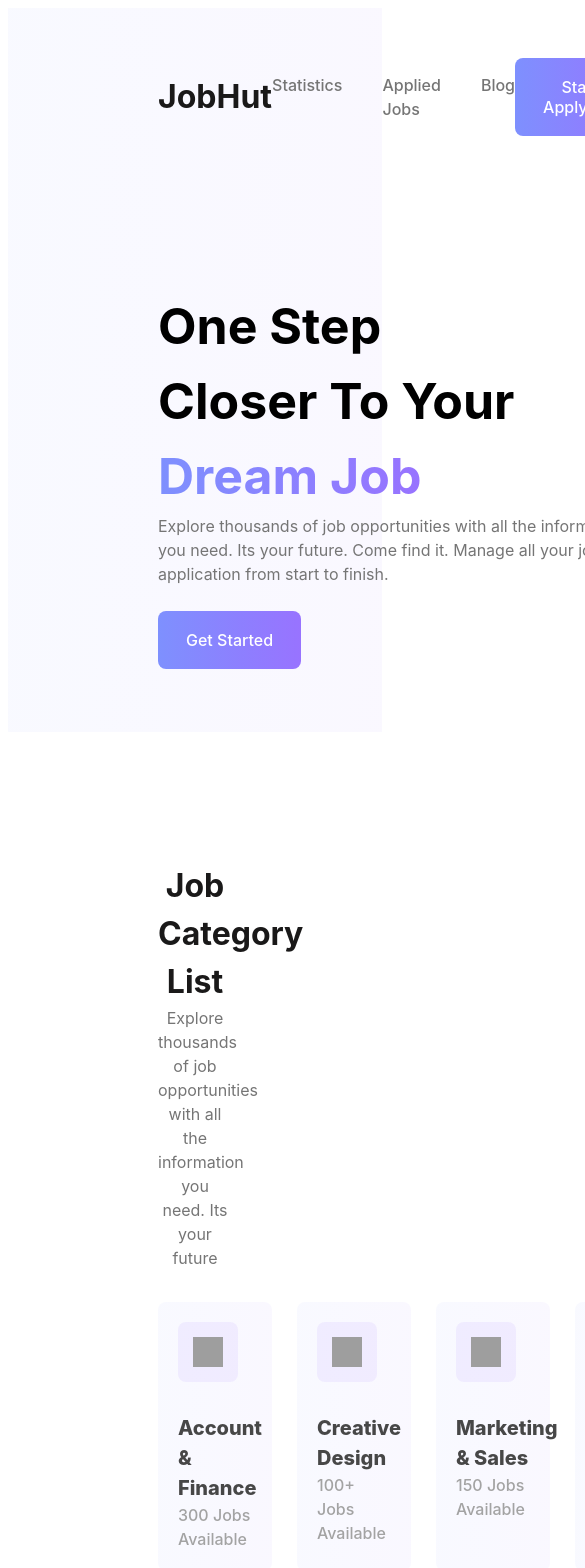
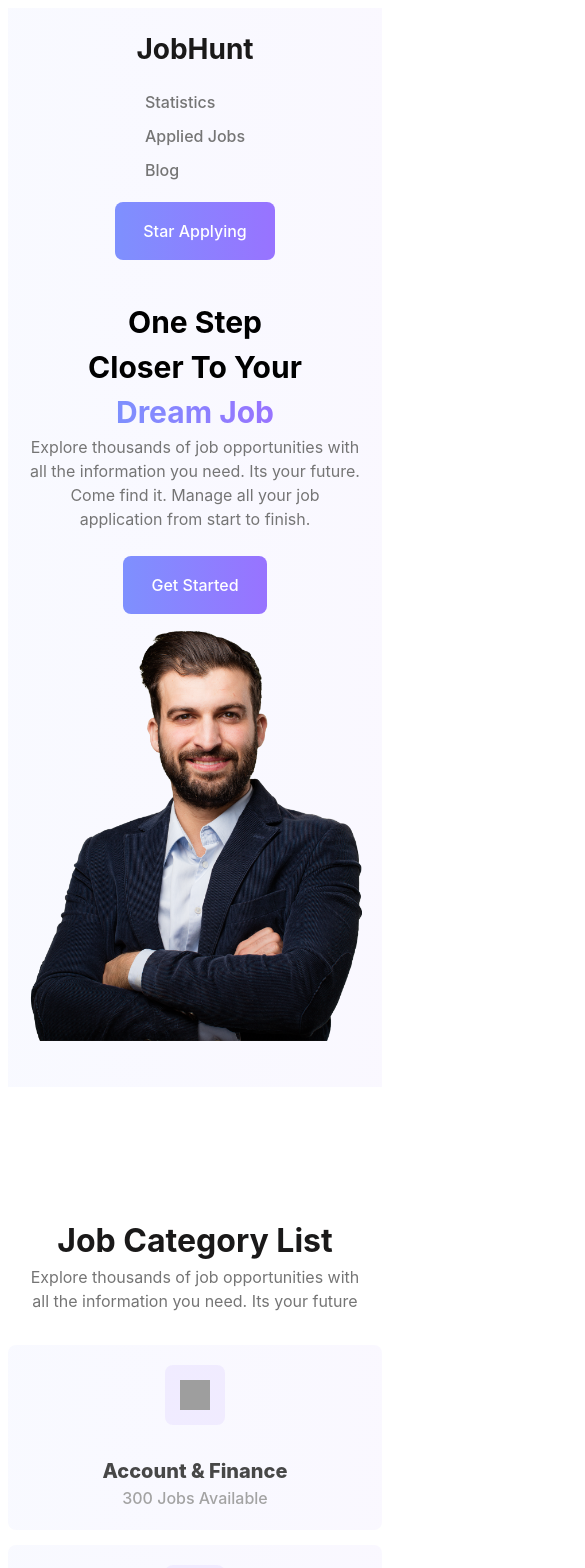
Before and after one commit to Rafiulsam/job-hunt-react, a React (Vite) app: page / in a window 390 px wide. Shown: the top 1568 px of the page, 585 px wide, since content can reach past the window. Built offline with nearby package versions, Linux system fonts and the light colour scheme; grey boxes are pictures that could not be loaded.

Commit message:
made responsive

```diff
--- a/src/components/AppliedItem/AppliedItem.css
+++ b/src/components/AppliedItem/AppliedItem.css
@@ -6,10 +6,12 @@
     display: flex;
     justify-content: space-between;
     align-items: center;
+    height: 240px;
 }
 .item img{
     border-radius: 8px;
     padding: 90px 47px;
     background-color: rgba(128, 128, 128, 0.13);
     width: 145px;
+    height: 60px;
 }
--- a/src/components/Banner/Banner.css
+++ b/src/components/Banner/Banner.css
@@ -27,3 +27,37 @@
     -webkit-background-clip: text;
     -webkit-text-fill-color: transparent;
 }
+/* Media Query for medium devices */
+@media only screen and (max-width: 768px) {
+    .banner {
+        padding: 30px;
+        flex-direction: column;
+        align-items: center;
+        text-align: center;
+    }
+
+    .banner img {
+        height: auto;
+        max-width: 100%;
+        margin-bottom: 20px;
+    }
+
+    .banner-text {
+        font-size: 40px;
+    }
+
+    .banner-details {
+        width: 100%;
+    }
+}
+
+/* Media Query for small devices */
+@media only screen and (max-width: 480px) {
+    .banner {
+        padding: 20px;
+    }
+
+    .banner-text {
+        font-size: 30px;
+    }
+}
--- a/src/components/CategoryList/CategoryList.css
+++ b/src/components/CategoryList/CategoryList.css
@@ -1,20 +1,49 @@
-.categories{
+.categories {
     margin-top: 130px;
     padding: 0 150px;
     margin-left: auto;
     margin-right: auto;
     text-align: center;
 }
-.categories-title{
+
+.categories-title {
     color: #1A1919;
 }
-.categories-details{
+
+.categories-details {
     color: #757575;
 }
-.categories-container{
+
+.categories-container {
     margin-top: 32px;
     display: flex;
     justify-content: space-between;
     gap: 25px;
     text-align: start;
 }
+/* Media Query for medium devices */
+@media only screen and (max-width: 768px) {
+    .categories {
+        padding: 0 30px;
+    }
+
+    .categories-container {
+        flex-direction: column;
+        align-items: center;
+        text-align: center;
+    }
+}
+
+/* Media Query for small devices */
+@media only screen and (max-width: 480px) {
+    .categories {
+        padding: 0 20px;
+    }
+
+    .categories-container {
+        flex-direction: column;
+        align-items: center;
+        text-align: center;
+        gap: 15px;
+    }
+}
--- a/src/components/FeaturedJobs/FeaturedJobs.css
+++ b/src/components/FeaturedJobs/FeaturedJobs.css
@@ -14,3 +14,25 @@
     gap: 24px;
 
 }
+/* Media Query for medium devices */
+@media only screen and (max-width: 768px) {
+    .featured-jobs {
+        padding: 0 30px;
+    }
+
+    .job-container {
+        grid-template-columns: 1fr;
+    }
+}
+
+/* Media Query for small devices */
+@media only screen and (max-width: 480px) {
+    .featured-jobs {
+        padding: 0 20px;
+    }
+
+    .job-container {
+        grid-template-columns: 1fr;
+        gap: 15px;
+    }
+}
--- a/src/components/Footer/Footer.css
+++ b/src/components/Footer/Footer.css
@@ -1,13 +1,33 @@
-.footer{
+.footer {
     display: flex;
-    justify-content:space-between ;
+    justify-content: space-between;
     align-items: center;
     margin-top: 100px;
     padding: 100px 150px;
     color: white;
     background-color: black;
 }
-.footer p{
+
+.footer p {
     color: #757575;
     width: 300px;
 }
+
+/* Media Query for medium devices */
+@media only screen and (max-width: 768px) {
+    .footer {
+        padding: 50px;
+        text-align: center;
+    }
+
+    .footer p {
+        width: 100%;
+    }
+}
+
+/* Media Query for small devices */
+@media only screen and (max-width: 480px) {
+    .footer {
+        padding: 30px;
+    }
+}
--- a/src/components/Header/Header.css
+++ b/src/components/Header/Header.css
@@ -33,3 +33,32 @@
     font-weight: 500;
     text-decoration: inherit;
   }
+  /* Media Query for medium devices */
+  @media only screen and (max-width: 768px) {
+    .header {
+        padding: 30px;
+    }
+
+    .navLinks {
+        gap: 20px;
+    }
+
+    .header h1 {
+        font-size: 28px;
+    }
+}
+
+/* Media Query for small devices */
+@media only screen and (max-width: 480px) {
+    .header {
+        padding: 20px;
+        flex-direction: column;
+        align-items: center;
+        gap: 20px;
+    }
+
+    .navLinks {
+        flex-direction: column;
+        gap: 10px;
+    }
+}
--- a/src/components/Header/Header.jsx
+++ b/src/components/Header/Header.jsx
@@ -1,18 +1,21 @@
-import React from 'react';
+import React, { useState } from 'react';
 import "./Header.css"
 import { Link, NavLink } from 'react-router-dom';
 
 const Header = () => {
     return (
+        <>
             <nav className='header'>
-            <Link to='/'><h1>JobHut</h1></Link>
+                <Link to='/'><h1>JobHunt</h1></Link>
                 <div className='navLinks'>
-                <NavLink className={({isActive})=>isActive ? 'active': ''} to='statistics'>Statistics</NavLink>
+                    <NavLink className={({ isActive }) => isActive ? 'active' : ''} to='statistics'>Statistics</NavLink>
                     <NavLink to='appliedJobs'>Applied Jobs</NavLink>
                     <NavLink to='blog'>Blog</NavLink>
                 </div>
                 <button className='apply-btn'>Star Applying</button>
+
             </nav>
+        </>
     );
 };
 
```
Lines whose indentation alone changed are shown as unchanged.
